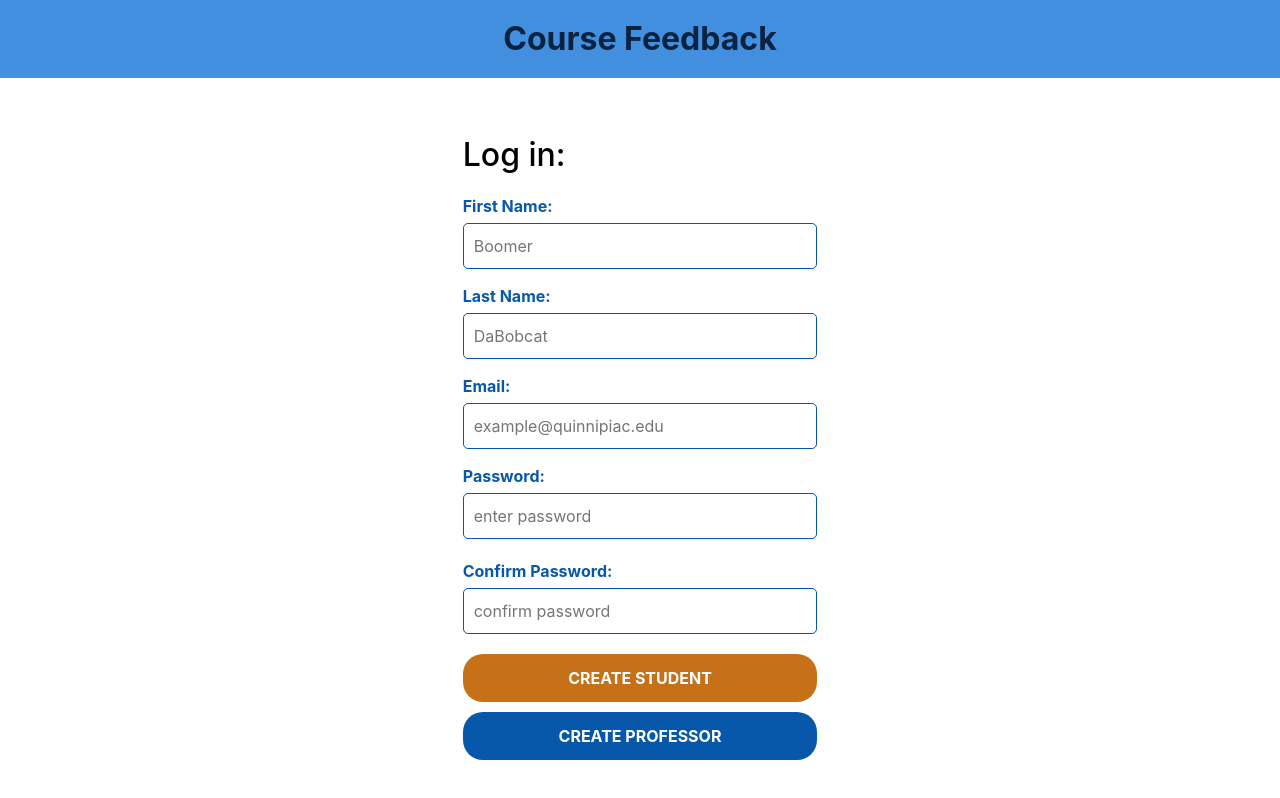
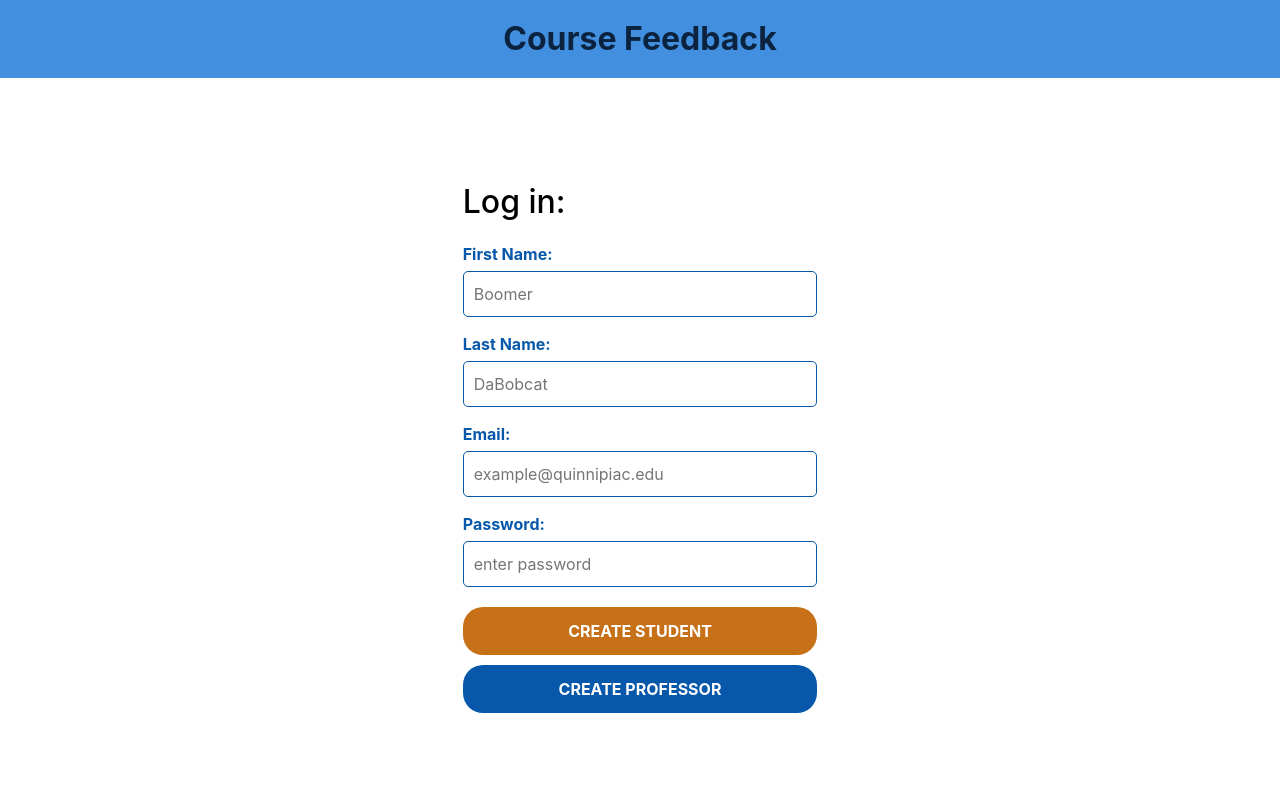
Before and after one commit to J4CKr4bb1t/CourseFeedback, a React (Create React App) app in the folder course-feedback-app/: page /createAccount in a window 1280 px wide. Built offline with nearby package versions, Linux system fonts and the light colour scheme.

Commit message:
only 1 password entry on create

```diff
--- a/course-feedback-app/src/components/createUser.jsx
+++ b/course-feedback-app/src/components/createUser.jsx
@@ -23,8 +23,7 @@ const CreateForm = () => {
       password: data.password,
     };
 
-    if (data.password !== data.password2)
-      alert("Passwords do not match");
+    // if (data.password !== data.password2) alert("Passwords do not match");
 
     fetch("http://localhost:3000/login/create", {
       method: "POST",
@@ -250,7 +249,7 @@ const CreateForm = () => {
             </div>
 
             {/* Confirm Password Input */}
-            <div style={{ marginBottom: "20px" }}>
+            {/* <div style={{ marginBottom: "20px" }}>
               <label
                 htmlFor="password"
                 style={{
@@ -292,7 +291,7 @@ const CreateForm = () => {
                   {errors.password2.message}
                 </div>
               )}
-            </div>
+            </div> */}
 
             {/* Login Buttons */}
             <button
```
